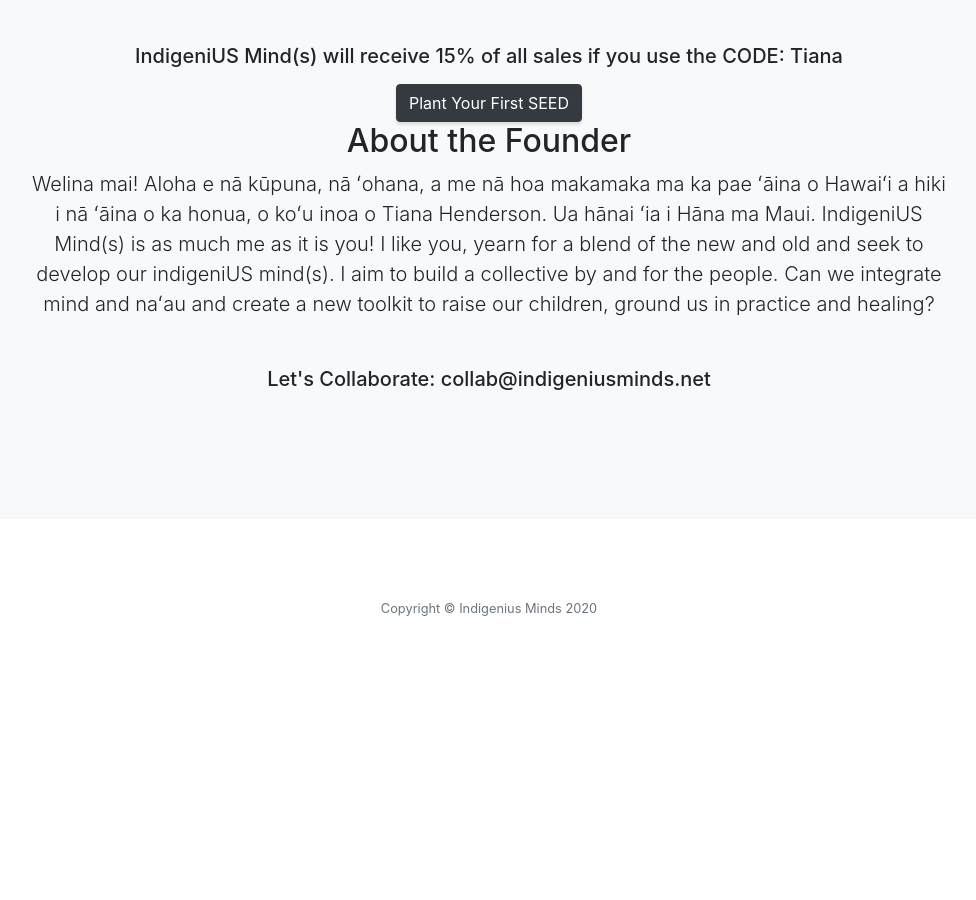
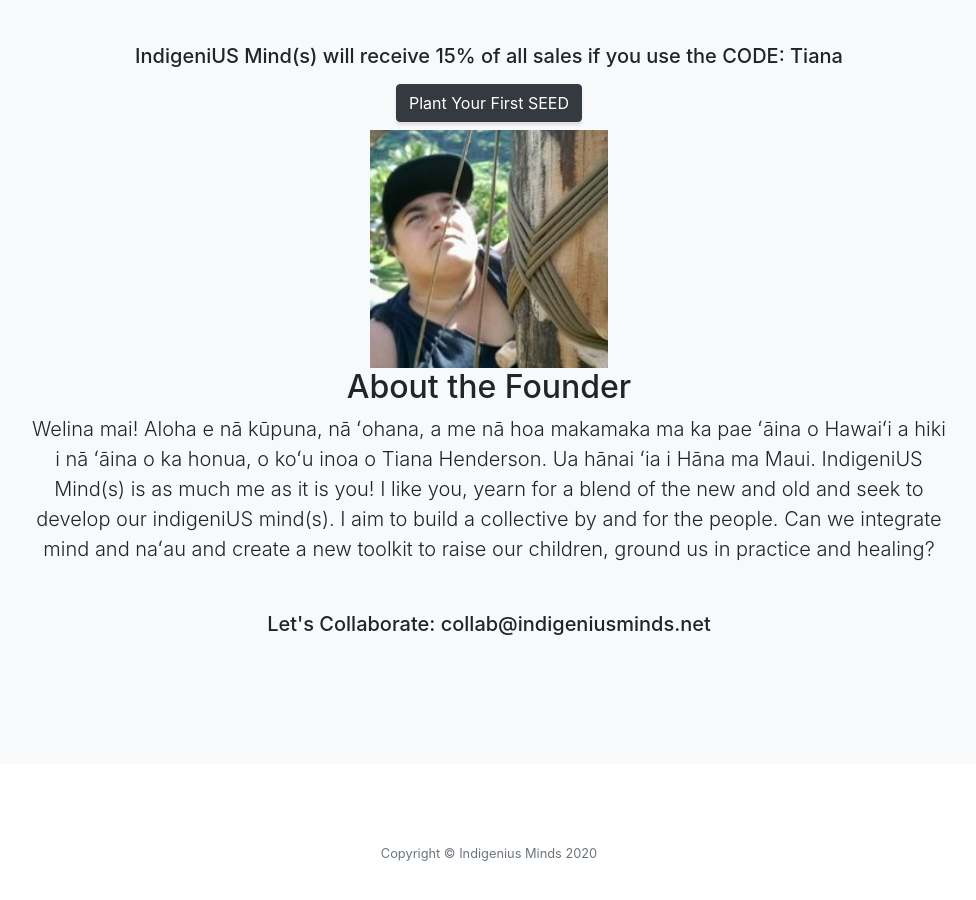
Before and after one commit to indigeniusminds/indigeniusminds.github.io, a website with bundled scripts: page index.html in a window 1280 px wide. Shown: the part 1120-2020 px from the top of the page, without its empty margins (151-1127 px from the left). Before the commit the page ends 1818 px from the top, so only its background shows below. Built offline with nearby package versions, Linux system fonts and the light colour scheme.

Commit message:
Added Tiana Bio and picture

```diff
--- a/css/stylish-portfolio.css
+++ b/css/stylish-portfolio.css
@@ -15,7 +15,9 @@ body {
 }
 
 .btn-xl {
-  padding: 1.25rem 2.5rem;
+  /*padding: 1.25rem 2.5rem;*/
+
+    padding: 1.00rem 2.00rem
 }
 
 .content-section {
@@ -364,3 +366,10 @@ a:hover, a:focus, a:active {
 .text-secondary {
   color: #ecb807 !important;
 }
+
+.img-center{
+    display: block;
+  margin-left: auto;
+  margin-right: auto;
+  width: 25%;
+}
--- a/index.html
+++ b/index.html
@@ -76,7 +76,9 @@
 
             <a href="https://unsplash.com/"></a><p></p>
           <a class="btn btn-dark btn-xl js-scroll-trigger" href="https://kilobookshawaii.com/">Plant Your First SEED</a>
+            <h1></h1>
 
+            <div class="row"><img class="responsive img-center" src="img/TianaImage.jpeg"></div>
 
 
             <h2>About the Founder</h2>
```
Also changed, not shown: img/TianaImage.jpeg (added).
